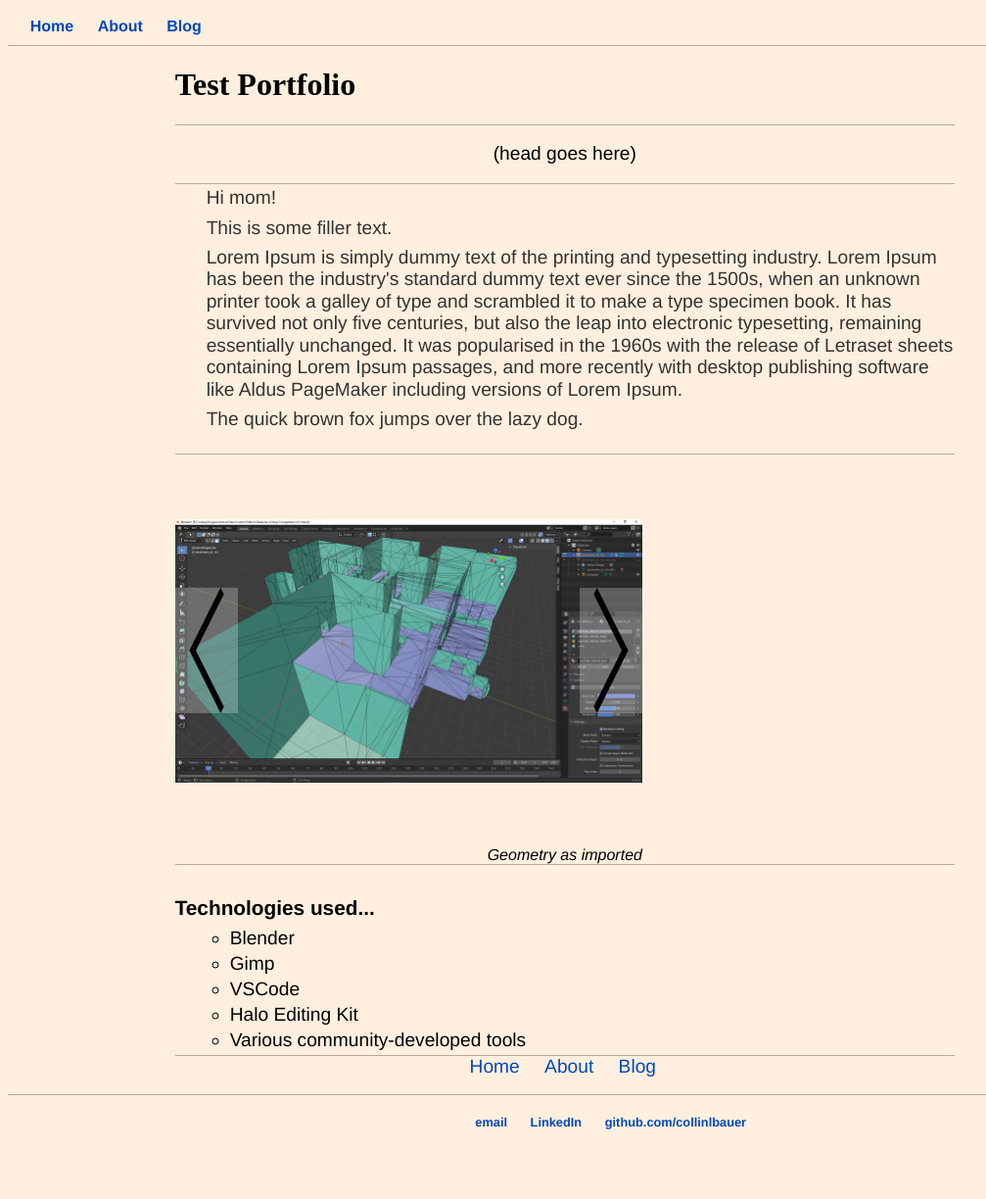
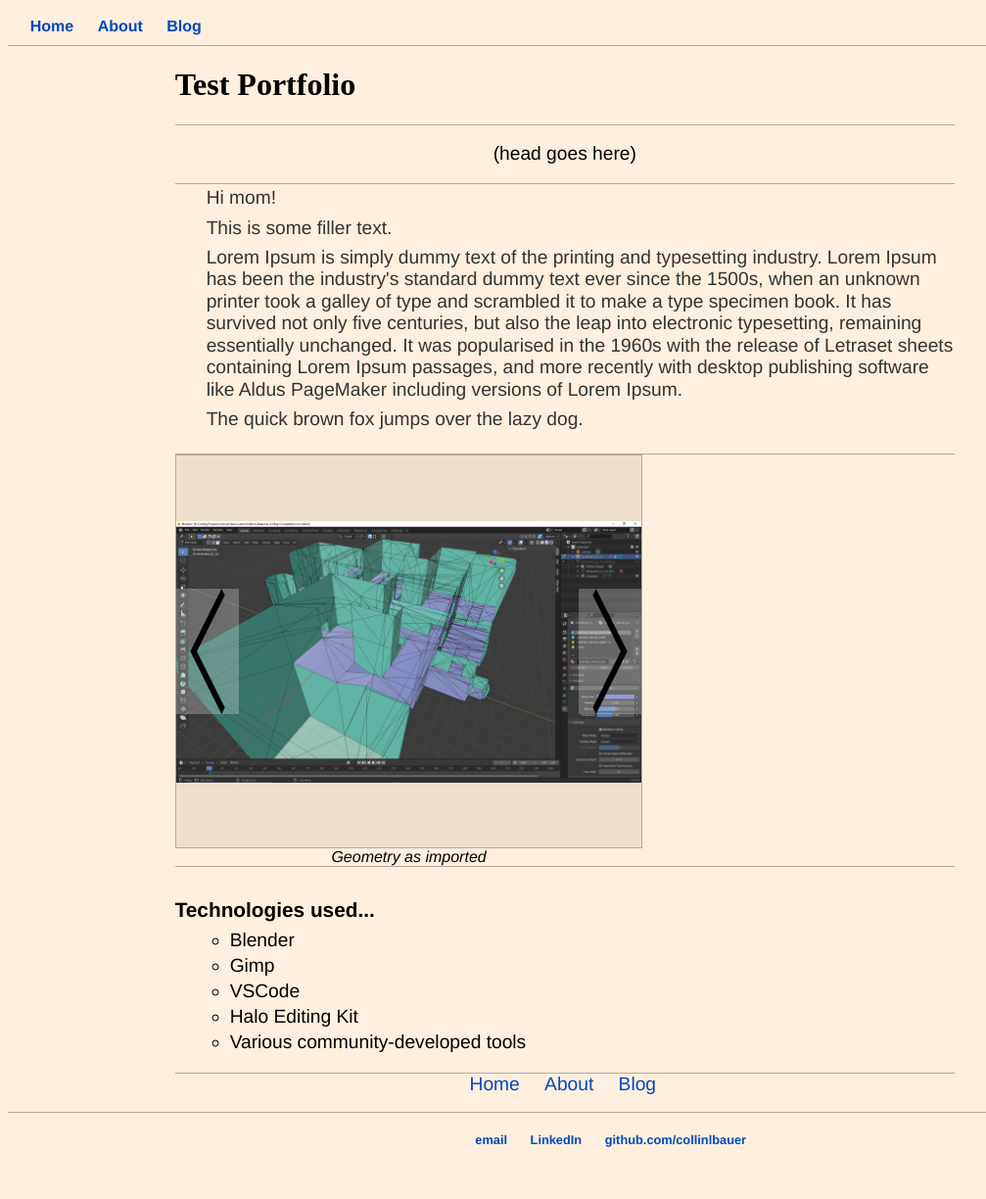
Before and after one commit to CollinLBauer/collinlbauer.github.io, a Jekyll site: the page built from test/index.html, in a window 1280 px wide. Shown: the whole page at 98% size, without its empty margins (0-1007 px from the left). Built offline with Jekyll 4.4.1, drawn with Linux system fonts in a browser that asks for light colours.

Commit message:
testing various images

```diff
--- a/_layouts/portfolio_entry.html
+++ b/_layouts/portfolio_entry.html
@@ -31,7 +31,7 @@ layout: default
   </div>
 
   <div class="flex" id="pf_preview">
-    <div>
+    <div id="pf_image_box">
       <div id="pf_images">
         <img id="img_left" class="img_chevron" src="/images/icons/ch_left.png">
         <img id="img_right" class="img_chevron" src="/images/icons/ch_right.png">
--- a/css/portfolio.css
+++ b/css/portfolio.css
@@ -14,9 +14,14 @@
     border-bottom: 1px solid #b6aa9c;
 }
 
+#pf_image_box {
+    width: 60%;
+}
+
 #pf_images {
+    background-color: #eedecc;
+    border: 1px solid #b6aa9c;
     min-height: 400px;
-    width: 60%;
     display: flex;
     align-items: center;
     justify-content: center;
@@ -57,6 +62,7 @@
 
 #pf_links {
     border-top: 1px solid #b6aa9c;
+    margin-top: 1em;
     text-align: center;
 
 }
```
Also changed, not shown: test/index.html (+2 -0 lines).
